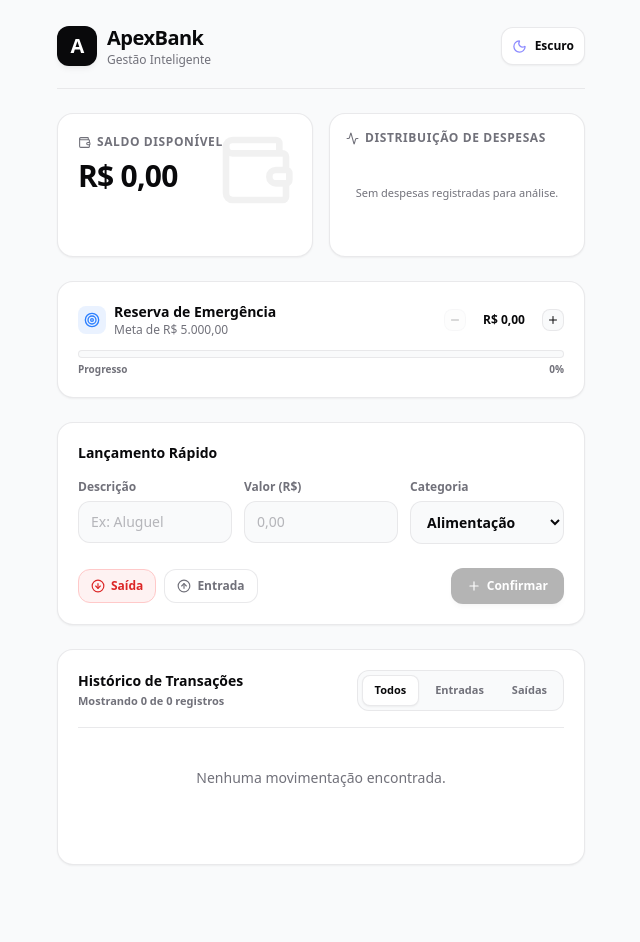
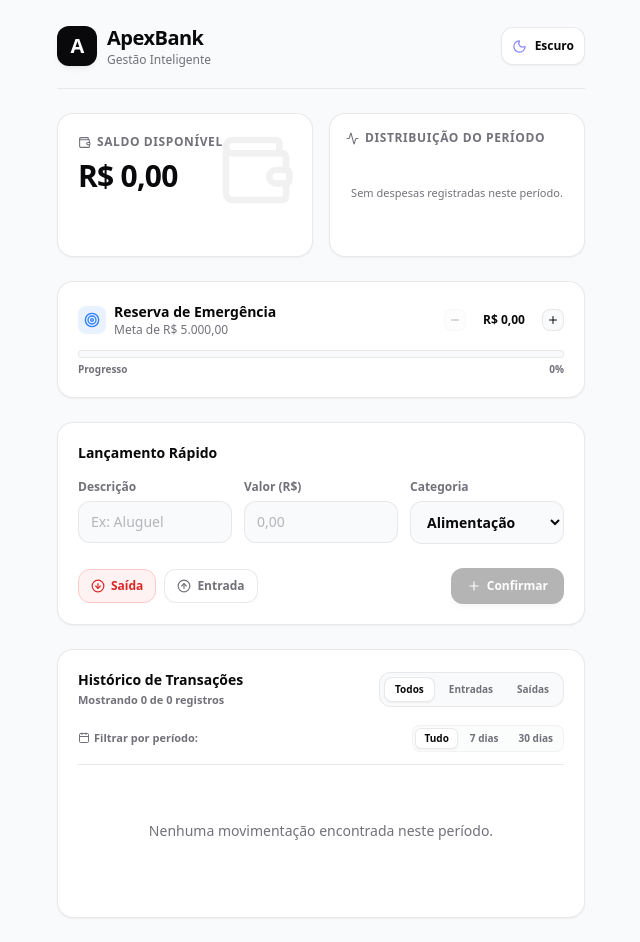
Before and after one commit to ManzanoW/apexbank-dashboard, a Next.js app: page / in a window 1280 px wide. Shown: the whole page, without its empty margins (319-959 px from the left). Before the commit the page ends 889 px from the top, so only its background shows below. Built offline with nearby package versions, Linux system fonts and the light colour scheme.

Commit message:
feat: implement advanced chronological time-frame filtering matrix inside useMemo state layers

```diff
--- a/src/components/dashboard/TransactionDashboard.tsx
+++ b/src/components/dashboard/TransactionDashboard.tsx
@@ -1,9 +1,9 @@
 "use client";
 
-import React, { useMemo, useState } from 'react';
+import React, { useState, useMemo } from 'react';
 import { useTransactions } from './useTransactions';
 import { useTheme } from './useTheme';
-import { TransactionType, TransactionCategory, SavingsGoal } from './types';
+import { TransactionType, TransactionCategory, DateFilter } from './types';
 import { BarChart, Bar, XAxis, YAxis, Tooltip, ResponsiveContainer } from 'recharts';
 import {
   ArrowUpCircle,
@@ -19,7 +19,8 @@ import {
   CheckCircle2,
   Tag,
   Trash2,
-  Target
+  Target,
+  Calendar
 } from 'lucide-react';
 
 export default function TransactionDashboard() {
@@ -29,6 +30,8 @@ export default function TransactionDashboard() {
     balance,
     filter,
     setFilter,
+    dateFilter,
+    setDateFilter,
     currentPage,
     setCurrentPage,
     totalPages,
@@ -49,7 +52,6 @@ export default function TransactionDashboard() {
   const [category, setCategory] = useState<TransactionCategory>('Alimentação');
   const [showSuccessFeedback, setShowSuccessFeedback] = useState(false);
 
-  // Cálculo da porcentagem da meta com limite de 100%
   const goalPercentage = useMemo(() => {
     return Math.min(100, Math.round((goal.currentSaved / goal.targetAmount) * 100));
   }, [goal]);
@@ -131,12 +133,12 @@ export default function TransactionDashboard() {
         <div className="bg-bg-card p-4 rounded-2xl shadow-xs border border-border-custom h-36 flex flex-col justify-between">
           <p className="text-xs text-text-muted font-bold uppercase tracking-wider flex items-center gap-1.5">
             <Activity size={13} />
-            Distribuição de Despesas
+            Distribuição do Período
           </p>
           {isLoading ? (
             <div className="h-20 w-full bg-border-custom/50 animate-pulse rounded-xl mt-2" />
           ) : chartData.length === 0 ? (
-            <p className="text-[11px] text-text-muted font-medium m-auto">Sem despesas registradas para análise.</p>
+            <p className="text-[11px] text-text-muted font-medium m-auto">Sem despesas registradas neste período.</p>
           ) : (
             <ResponsiveContainer width="100%" height="75%">
               <BarChart data={chartData} margin={{ top: 5, right: 0, left: -25, bottom: 0 }}>
@@ -163,7 +165,7 @@ export default function TransactionDashboard() {
         </div>
       </div>
 
-      {/* NOVO: Seção Customizada de Metas Financeiras (Savings Goals) */}
+      {/* Seção de Metas Financeiras */}
       <div className="bg-bg-card rounded-2xl shadow-xs border border-border-custom p-5">
         {isLoading ? (
           <div className="space-y-3">
@@ -185,13 +187,11 @@ export default function TransactionDashboard() {
                 </div>
               </div>
 
-              {/* Botões rápidos de controle da meta */}
               <div className="flex items-center gap-1.5">
                 <button
                   onClick={() => updateGoalAmount(goal.currentSaved - 50)}
                   disabled={goal.currentSaved <= 0}
                   className="p-1 border border-border-custom rounded-lg bg-bg-page text-text-main hover:bg-border-custom/30 cursor-pointer disabled:opacity-30 transition-all"
-                  title="Remover R$ 50 da meta"
                 >
                   <Minus size={12} />
                 </button>
@@ -202,14 +202,12 @@ export default function TransactionDashboard() {
                   onClick={() => updateGoalAmount(goal.currentSaved + 50)}
                   disabled={goal.currentSaved >= goal.targetAmount}
                   className="p-1 border border-border-custom rounded-lg bg-bg-page text-text-main hover:bg-border-custom/30 cursor-pointer disabled:opacity-30 transition-all"
-                  title="Paupar R$ 50 na meta"
                 >
                   <Plus size={12} />
                 </button>
               </div>
             </div>
 
-            {/* Barra de progresso animada */}
             <div className="space-y-1">
               <div className="w-full bg-bg-page rounded-full h-2 overflow-hidden border border-border-custom">
                 <div
@@ -313,8 +311,13 @@ export default function TransactionDashboard() {
       </div>
 
       {/* Seção do Extrato */}
-      <div className="bg-bg-card rounded-2xl shadow-xs border border-border-custom p-5">
-        <div className="flex items-center justify-between mb-4">
+      <div className="bg-bg-card rounded-2xl shadow-xs border border-border-custom p-5 space-y-4">
+
+        {/* FILTROS DA LISTA (Tipo + Período) */}
+        <div className="flex flex-col gap-3 pb-3 border-b border-border-custom">
+
+          {/* Linha 1: Título do Extrato e Filtros por Tipo */}
+          <div className="flex items-center justify-between">
             <div>
               <h4 className="text-sm font-bold text-text-main">Histórico de Transações</h4>
               <p className="text-[11px] font-semibold text-text-muted mt-0.5">Mostrando {transactions.length} de {totalCount} registros</p>
@@ -325,7 +328,7 @@ export default function TransactionDashboard() {
                   key={t}
                   onClick={() => setFilter(t)}
                   disabled={isLoading}
-                className={`px-3 py-1.5 text-[11px] font-bold rounded-lg transition-all cursor-pointer ${
+                  className={`px-2.5 py-1 text-[10px] font-bold rounded-lg transition-all cursor-pointer ${
                     filter === t ? 'bg-bg-card text-text-main shadow-xs border border-border-custom' : 'text-text-muted hover:text-text-main'
                   }`}
                 >
@@ -335,7 +338,35 @@ export default function TransactionDashboard() {
             </div>
           </div>
 
-        <ul className="divide-y divide-border-custom border-t border-border-custom mb-4">
+          {/* NOVO: Linha 2: Barra de Filtros Cronológicos (Período) */}
+          <div className="flex items-center justify-between pt-1">
+            <span className="text-[11px] font-bold text-text-muted flex items-center gap-1">
+              <Calendar size={12} />
+              Filtrar por período:
+            </span>
+            <div className="flex gap-1 bg-bg-page/60 p-0.5 rounded-lg border border-border-custom/50">
+              {([
+                { key: 'ALL', label: 'Tudo' },
+                { key: '7_DAYS', label: '7 dias' },
+                { key: '30_DAYS', label: '30 dias' }
+              ] as const).map((d) => (
+                <button
+                  key={d.key}
+                  onClick={() => setDateFilter(d.key)}
+                  disabled={isLoading}
+                  className={`px-2 py-0.5 text-[10px] font-bold rounded-md transition-all cursor-pointer ${
+                    dateFilter === d.key ? 'bg-bg-card text-text-main shadow-xs border border-border-custom' : 'text-text-muted hover:text-text-main'
+                  }`}
+                >
+                  {d.label}
+                </button>
+              ))}
+            </div>
+          </div>
+
+        </div>
+
+        <ul className="divide-y divide-border-custom mb-4">
           {isLoading ? (
             Array.from({ length: 3 }).map((_, i) => (
               <li key={i} className="flex justify-between py-4 items-center">
@@ -344,7 +375,7 @@ export default function TransactionDashboard() {
               </li>
             ))
           ) : transactions.length === 0 ? (
-            <div className="text-center py-10 text-sm font-medium text-text-muted">Nenhuma movimentação encontrada.</div>
+            <div className="text-center py-10 text-sm font-medium text-text-muted">Nenhuma movimentação encontrada neste período.</div>
           ) : (
             transactions.map((tx) => (
               <li key={tx.id} className="flex justify-between py-3.5 items-center hover:bg-bg-page/40 px-2.5 -mx-2.5 rounded-xl transition-all duration-200 animate-fade-in-down group">
--- a/src/components/dashboard/types.ts
+++ b/src/components/dashboard/types.ts
@@ -1,5 +1,8 @@
 export type TransactionType = 'CREDIT' | 'DEBIT';
 export type TransactionCategory = 'Alimentação' | 'Salário' | 'Lazer' | 'Moradia' | 'Outros';
+
+// NOVO: Filtros de período aceitos
+export type DateFilter = 'ALL' | '7_DAYS' | '30_DAYS';
 
 export interface Transaction {
   id: string;
@@ -7,7 +10,7 @@ export interface Transaction {
   amount: number;
   type: TransactionType;
   category: TransactionCategory;
-  date: string;
+  date: string; // Formato YYYY-MM-DD
 }
 
 export interface CreateTransactionInput {
@@ -17,7 +20,6 @@ export interface CreateTransactionInput {
   category: TransactionCategory;
 }
 
-// NOVO: Tipo para a meta financeira
 export interface SavingsGoal {
   title: string;
   targetAmount: number;
--- a/src/components/dashboard/useTransactions.ts
+++ b/src/components/dashboard/useTransactions.ts
@@ -1,5 +1,5 @@
 import { useState, useEffect, useMemo } from 'react';
-import { Transaction, TransactionType, TransactionCategory, CreateTransactionInput, SavingsGoal } from './types';
+import { Transaction, TransactionType, TransactionCategory, CreateTransactionInput, SavingsGoal, DateFilter } from './types';
 
 const INITIAL_MOCK_TRANSACTIONS: Transaction[] = [];
 
@@ -15,6 +15,10 @@ export function useTransactions() {
   const [transactions, setTransactions] = useState<Transaction[]>([]);
   const [goal, setGoal] = useState<SavingsGoal>(DEFAULT_GOAL);
   const [filter, setFilter] = useState<TransactionType | 'ALL'>('ALL');
+
+  // NOVO: Estado para o filtro de data
+  const [dateFilter, setDateFilter] = useState<DateFilter>('ALL');
+
   const [currentPage, setCurrentPage] = useState(1);
   const [isLoading, setIsLoading] = useState(true);
   const [isSubmitting, setIsSubmitting] = useState(false);
@@ -42,15 +46,43 @@ export function useTransactions() {
     return () => clearTimeout(timer);
   }, []);
 
+  // Reseta a paginação ao mudar qualquer filtro
   const handleSetFilter = (newFilter: TransactionType | 'ALL') => {
     setFilter(newFilter);
     setCurrentPage(1);
   };
 
+  const handleSetDateFilter = (newDateFilter: DateFilter) => {
+    setDateFilter(newDateFilter);
+    setCurrentPage(1);
+  };
+
+  // NOVO: Filtros aninhados altamente performáticos com useMemo
   const filteredTransactions = useMemo(() => {
-    if (filter === 'ALL') return transactions;
-    return transactions.filter(t => t.type === filter);
-  }, [transactions, filter]);
+    return transactions.filter(t => {
+      // 1. Validação por Tipo (Entrada/Saída)
+      const matchesType = filter === 'ALL' || t.type === filter;
+
+      // 2. Validação por Período Cronológico
+      if (!matchesType) return false;
+      if (dateFilter === 'ALL') return true;
+
+      const transactionDate = new Date(t.date + 'T00:00:00');
+      const today = new Date();
+
+      // Zera as horas para comparar apenas os dias corridos de forma precisa
+      today.setHours(0, 0, 0, 0);
+      transactionDate.setHours(0, 0, 0, 0);
+
+      const differenceInTime = today.getTime() - transactionDate.getTime();
+      const differenceInDays = Math.floor(differenceInTime / (1000 * 3600 * 24));
+
+      if (dateFilter === '7_DAYS') return differenceInDays <= 7;
+      if (dateFilter === '30_DAYS') return differenceInDays <= 30;
+
+      return true;
+    });
+  }, [transactions, filter, dateFilter]);
 
   const paginatedTransactions = useMemo(() => {
     const startIndex = (currentPage - 1) * ITEMS_PER_PAGE;
@@ -65,11 +97,12 @@ export function useTransactions() {
     return transactions.reduce((acc, curr) => acc + curr.amount, 0);
   }, [transactions]);
 
+  // O gráfico passa a se basear no array filtrado atual para refletir o período selecionado
   const chartData = useMemo(() => {
     const categories: Record<TransactionCategory, number> = {
       'Alimentação': 0, 'Lazer': 0, 'Moradia': 0, 'Salário': 0, 'Outros': 0
     };
-    transactions.filter(t => t.type === 'DEBIT').forEach(t => {
+    filteredTransactions.filter(t => t.type === 'DEBIT').forEach(t => {
       categories[t.category] += Math.abs(t.amount);
     });
     return Object.keys(categories).map(key => ({
@@ -77,7 +110,7 @@ export function useTransactions() {
       valor: categories[key as TransactionCategory],
       fill: key === 'Alimentação' ? '#3b82f6' : key === 'Lazer' ? '#ec4899' : key === 'Moradia' ? '#eab308' : '#71717a'
     })).filter(item => item.valor > 0);
-  }, [transactions]);
+  }, [filteredTransactions]);
 
   const addTransaction = async (input: CreateTransactionInput) => {
     setIsSubmitting(true);
@@ -89,7 +122,7 @@ export function useTransactions() {
       amount: input.type === 'DEBIT' ? -Math.abs(input.amount) : Math.abs(input.amount),
       type: input.type,
       category: input.category,
-      date: new Date().toISOString().split('T')[0],
+      date: new Date().toISOString().split('T')[0], // Grava o dia de hoje
     };
 
     const updatedTransactions = [newTransaction, ...transactions];
@@ -119,6 +152,8 @@ export function useTransactions() {
     balance,
     filter,
     setFilter: handleSetFilter,
+    dateFilter,
+    setDateFilter: handleSetDateFilter, // Exportado
     currentPage,
     setCurrentPage,
     totalPages,
```
Also changed, not shown: 1 other file (tests, documents, lock files or other folders). Lines whose indentation alone changed are shown as unchanged.
